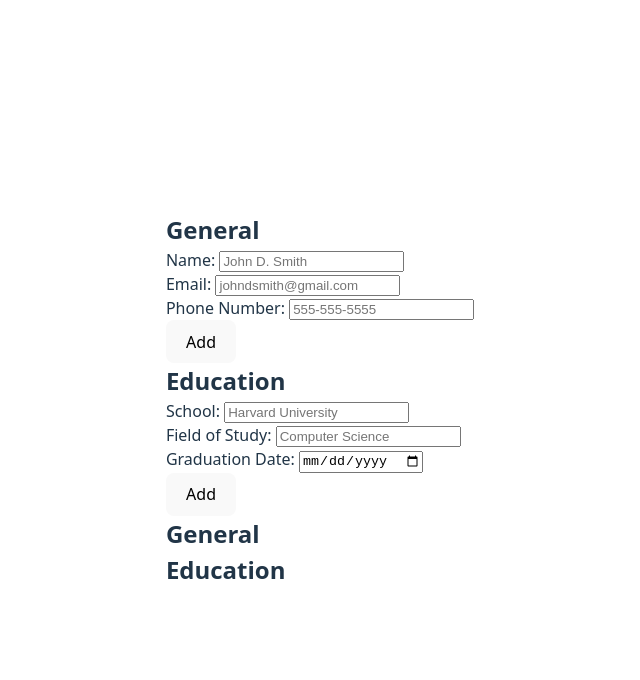
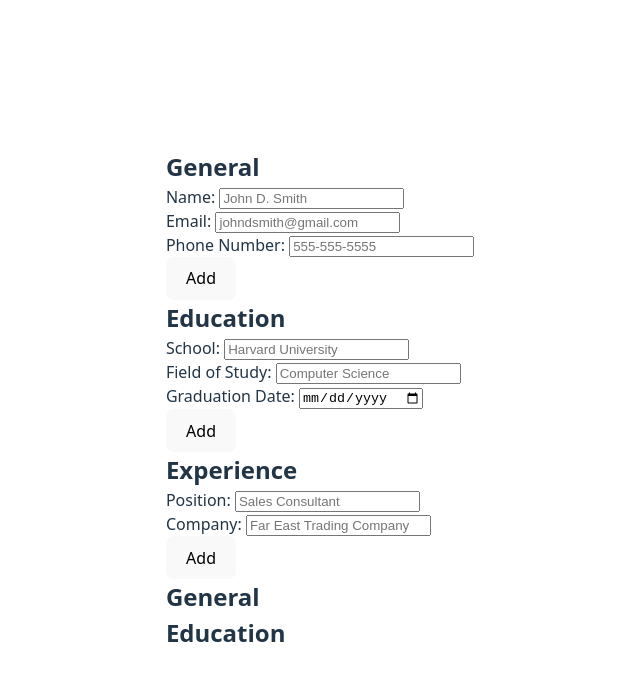
Before and after one commit to thongster/odin-cv-application, a React (Vite) app: page / in a window 1280 px wide. Shown: the top 680 px of the page, without its empty margins (320-960 px from the left). Built offline with nearby package versions, Linux system fonts and the light colour scheme.

Commit message:
started html form for experience

```diff
--- a/src/components/Experience.jsx
+++ b/src/components/Experience.jsx
@@ -9,4 +9,35 @@ export default function Experience({
   setDuties,
   setStartDate,
   setEndDate,
-}) {}
+}) {
+  function handleSubmit(e) {
+    e.preventDefault()
+  }
+
+  return (
+    <>
+        <h2>Experience</h2>
+        <form action="/" method="post" onSubmit={handleSubmit}>
+            <div>
+                <label htmlFor="position">Position: </label>
+                <input
+                    type="text"
+                    id="position"
+                    required
+                    placeholder="Sales Consultant"
+                    onChange={(e) => setPosition(e.target.value)} />
+            </div>
+            <div>
+                <label htmlFor="company">Company: </label>
+                <input
+                    type="text"
+                    id="company"
+                    required
+                    placeholder="Far East Trading Company"
+                    onChange={(e) => setCompany(e.target.value)} />
+            </div>
+        <button type="submit">Add</button>
+        </form>
+    </>
+  )
+}
```
Also changed, not shown: src/App.jsx (line endings or trailing spaces). Lines whose indentation alone changed are shown as unchanged.
